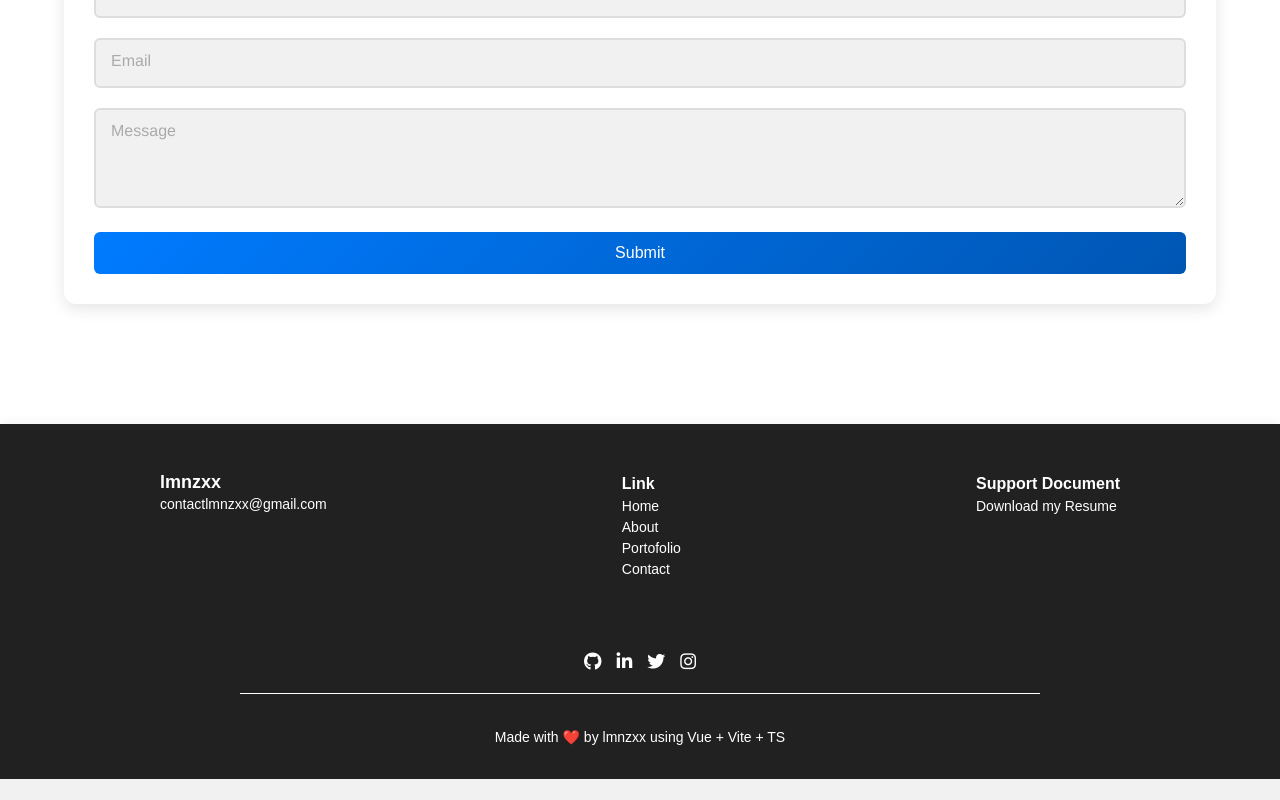
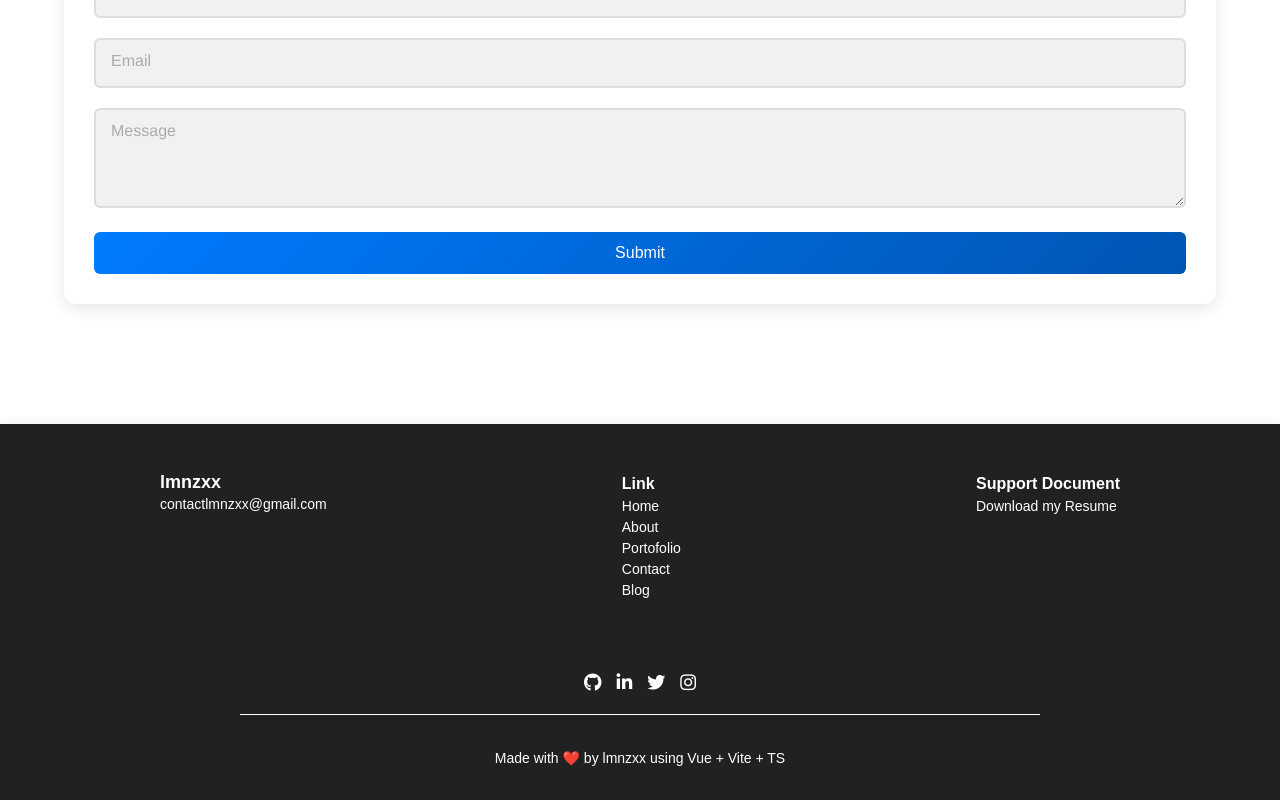
Before and after one commit to lmnzxx/lmnzxx-resume-webpage, a Vue app: page / in a window 1280 px wide. Shown: the part 2727-3527 px from the top of the page. Before the commit the page ends 3506 px from the top, so only its background shows below. Built offline with nearby package versions, Linux system fonts and the light colour scheme.

Commit message:
update z-index for navbar tittle and add blog link list on footer

```diff
--- a/src/components/Footer.vue
+++ b/src/components/Footer.vue
@@ -13,6 +13,7 @@
                         <router-link :to="{ path: '/', hash: '#about' }" @click.prevent="scrollTo">About</router-link>
                         <router-link :to="{ path: '/', hash: '#portofolio' }" @click.prevent="scrollTo">Portofolio</router-link>
                         <router-link :to="{ path: '/', hash: '#contact' }" @click.prevent="scrollTo">Contact</router-link>
+                        <router-link to="/blog" @click.prevent="scrollTo">Blog</router-link>
                     </nav>
                 </div>
                 <div class="footer-right">
--- a/src/components/Navbar.vue
+++ b/src/components/Navbar.vue
@@ -178,7 +178,7 @@
         justify-content: space-between;
         height: 20px;
         cursor: pointer;
-        z-index: 102;
+        z-index: 103;
         transition: transform 0.3s ease-in-out;
     }
 
@@ -210,7 +210,7 @@
             display: flex;
         }
         .tittle-navbar {
-            z-index: 103;
+            z-index: 100;
         }
         .tittle-navbar.active {
             z-index: 100;
@@ -257,7 +257,7 @@
         }
         .navigation-list.active {
             transform: translateX(0);
-            z-index: 101;
+            z-index: 102;
             opacity: 1;
         }
         .navlist-bg.active {
@@ -265,7 +265,7 @@
             visibility: visible;
             pointer-events: auto;
             opacity: 1;
-            z-index: 100;
+            z-index: 101;
         }
         .navigation-list.open ~ .tittle-navbar {
             opacity: 0;
```
